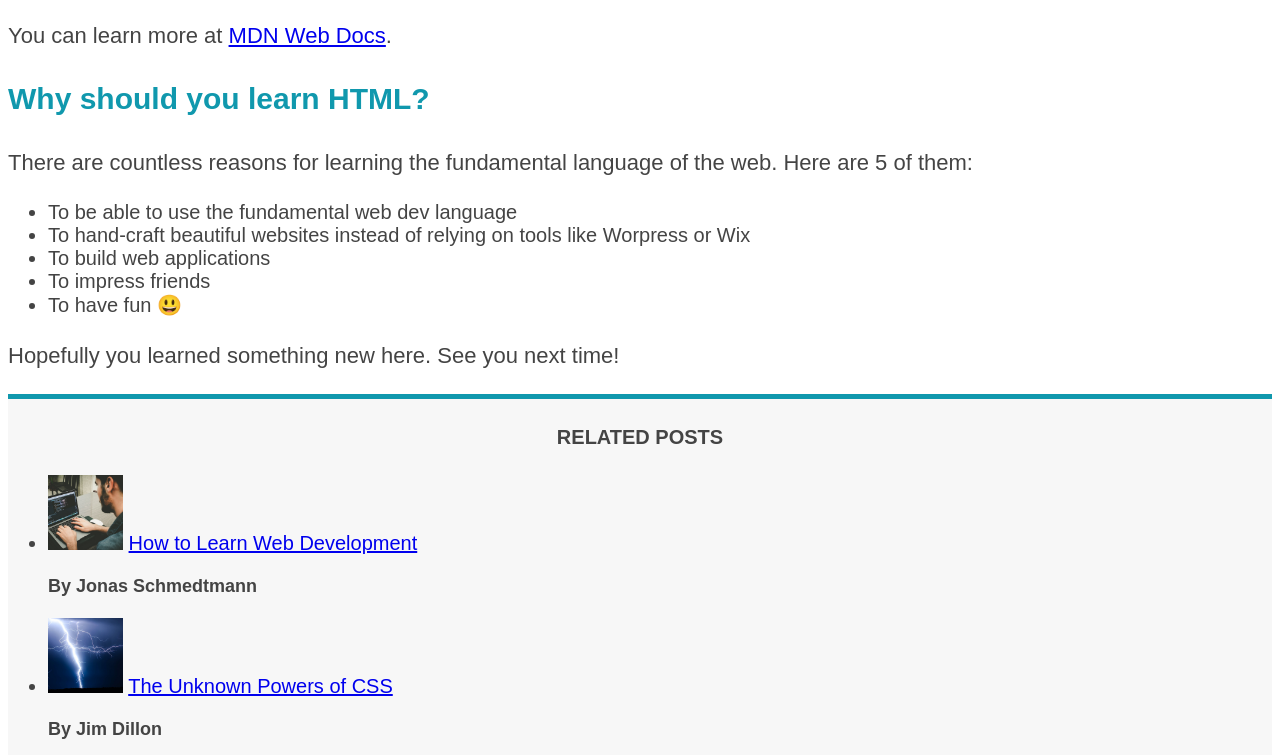
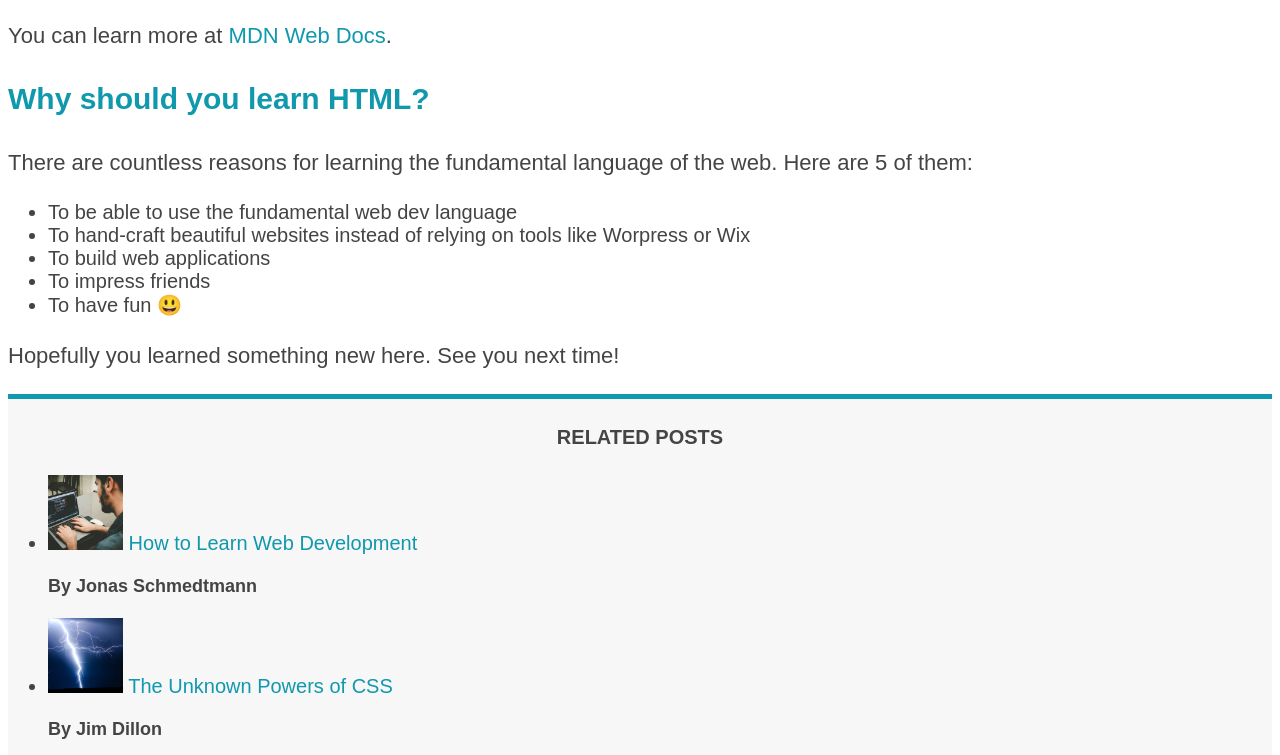
Before and after one commit to Khaled-Ballour/html-css, a plain HTML site: page starter/03-CSS-Fundamentals/index.html in a window 1280 px wide. Shown: the part 1074-1829 px from the top of the page. Drawn offline with Linux system fonts and the light colour scheme.

Commit message:
link styling

```diff
--- a/starter/03-CSS-Fundamentals/style.css
+++ b/starter/03-CSS-Fundamentals/style.css
@@ -74,3 +74,13 @@ aside {
   border-top: 5px solid #1098ad;
   border-bottom: 5px solid #1098ad;
 }
+
+/*Styling Links*/
+a:link {
+  color: #1098ad;
+  text-decoration: none;
+}
+
+a:hover {
+  text-decoration: underline dotted orange;
+}
```
